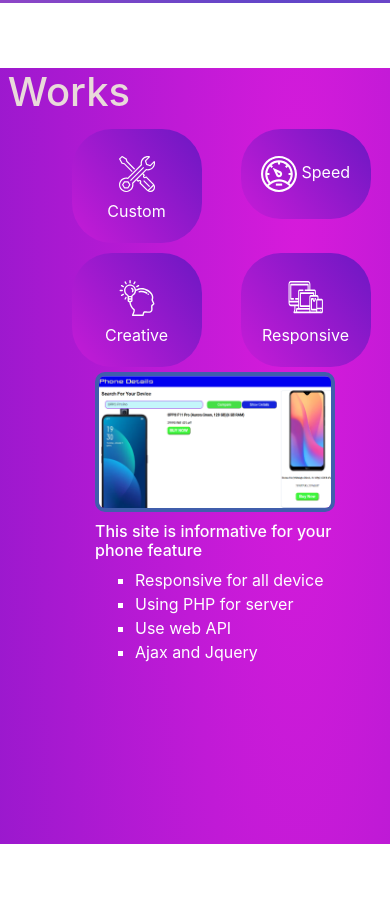
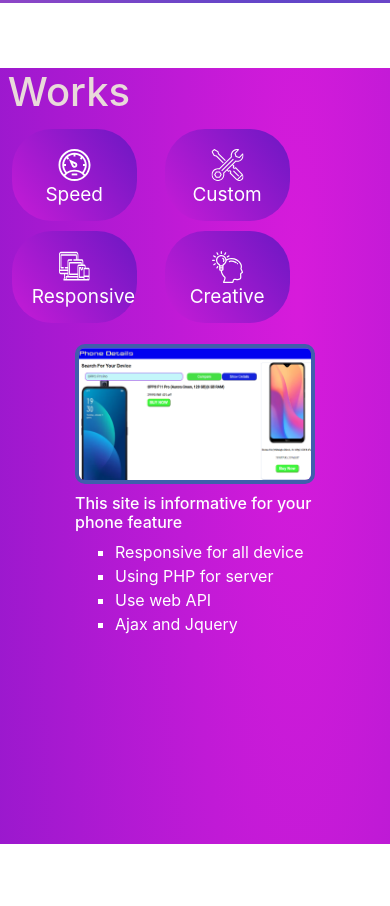
Before and after one commit to arpitsinghDev/resume, a plain HTML site: page index.html in a window 390 px wide. Shown: the part 1680-2586 px from the top of the page. Drawn offline with Linux system fonts and the light colour scheme.

Commit message:
Update main.css

```diff
--- a/css/main.css
+++ b/css/main.css
@@ -542,11 +542,23 @@ position: relative;
     	height: 260px;
 		position: relative;
 	}
+	.work{
+		height: 220px;
+	}
+	.work1{
+		left:0;
+	}
 	.work .wsvg{
-		width:130px;
-		margin: 5px 5%;
+		width:125px;
+		margin: 5px 3%;
+		height: 92px;
+		float: none;
+	}
+	.work .wsvg span {
+		font-size: 19px;
 	}
 	.work svg {
-		width: 36px;
+		width: 35px;
+    	height: 32px;
 	}
   }
```
